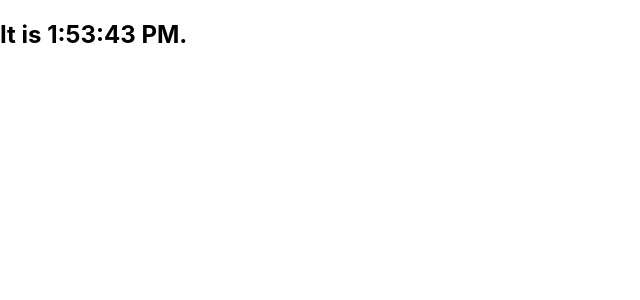
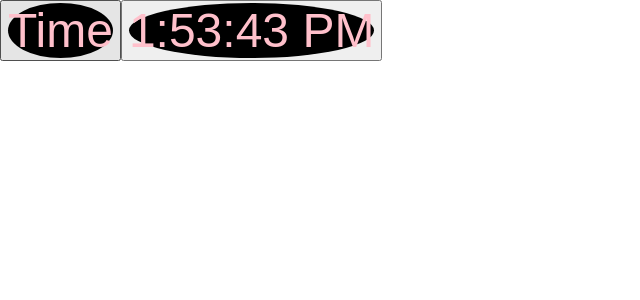
Before and after one commit to ScottGledhill/practice, a React (Create React App) app: page / in a window 1280 px wide. Shown: the top 300 px of the page, without its empty margins (0-640 px from the left). Built offline with nearby package versions, Linux system fonts and the light colour scheme.

Commit message:
hnalde click added

```diff
--- a/src/App.css
+++ b/src/App.css
@@ -1,3 +1,10 @@
 .App {
-  text-align: center;
+
 }
+
+.time {
+  color: pink;
+  background-color: black;
+  font-size: 48px;
+  border-radius: 50%;
+}
--- a/src/Clock.js
+++ b/src/Clock.js
@@ -2,8 +2,12 @@ import React, { Component } from 'react';
 
 class Clock extends React.Component {
 	constructor(props) {
-    super(props);
-    this.state = {date: new Date()};
+		super(props);
+		this.handleClick = this.handleClick.bind(this)
+		this.state = {
+			date: new Date(),
+			timeShown: false
+		};
 	}
 
 	componentDidMount() {
@@ -21,13 +25,25 @@ class Clock extends React.Component {
     this.setState({
       date: new Date()
     });
-  }
+	}
+
+	handleClick() {
+		const currentState = this.state.timeShown;
+		this.setState({ timeShown: !currentState });
+		console.log(this.state.timeShown)
+	}
 
 
   render() {
     return (
       <div>
-				<h2>It is {this.state.date.toLocaleTimeString()}.</h2>
+				<button onClick={this.handleClick}>
+					<div className="time"> Time </div>
+				</button>
+
+				<button>
+					<div className="time"> {this.state.date.toLocaleTimeString()} </div>
+				</button>
       </div>
     );
   }
```
